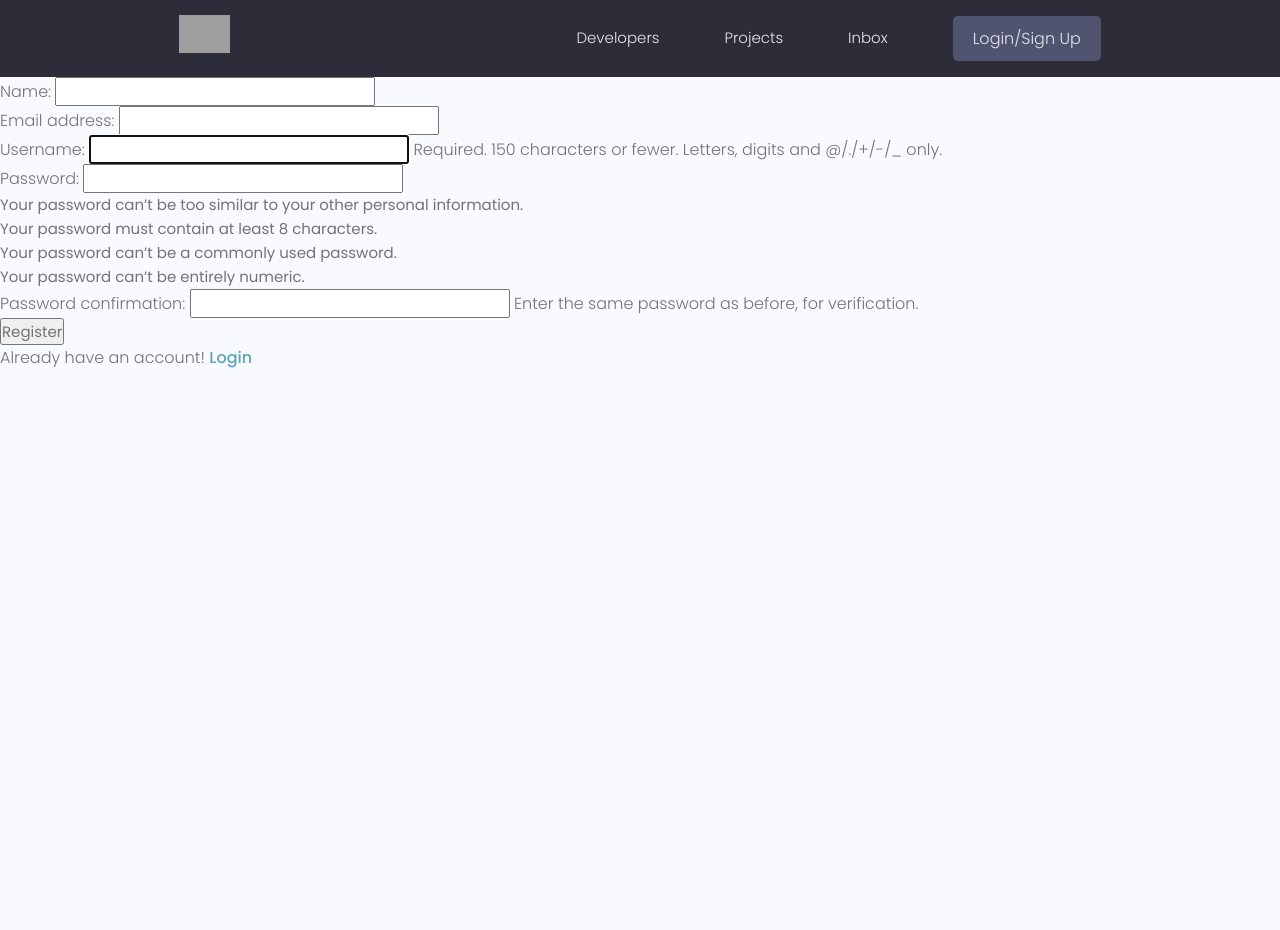
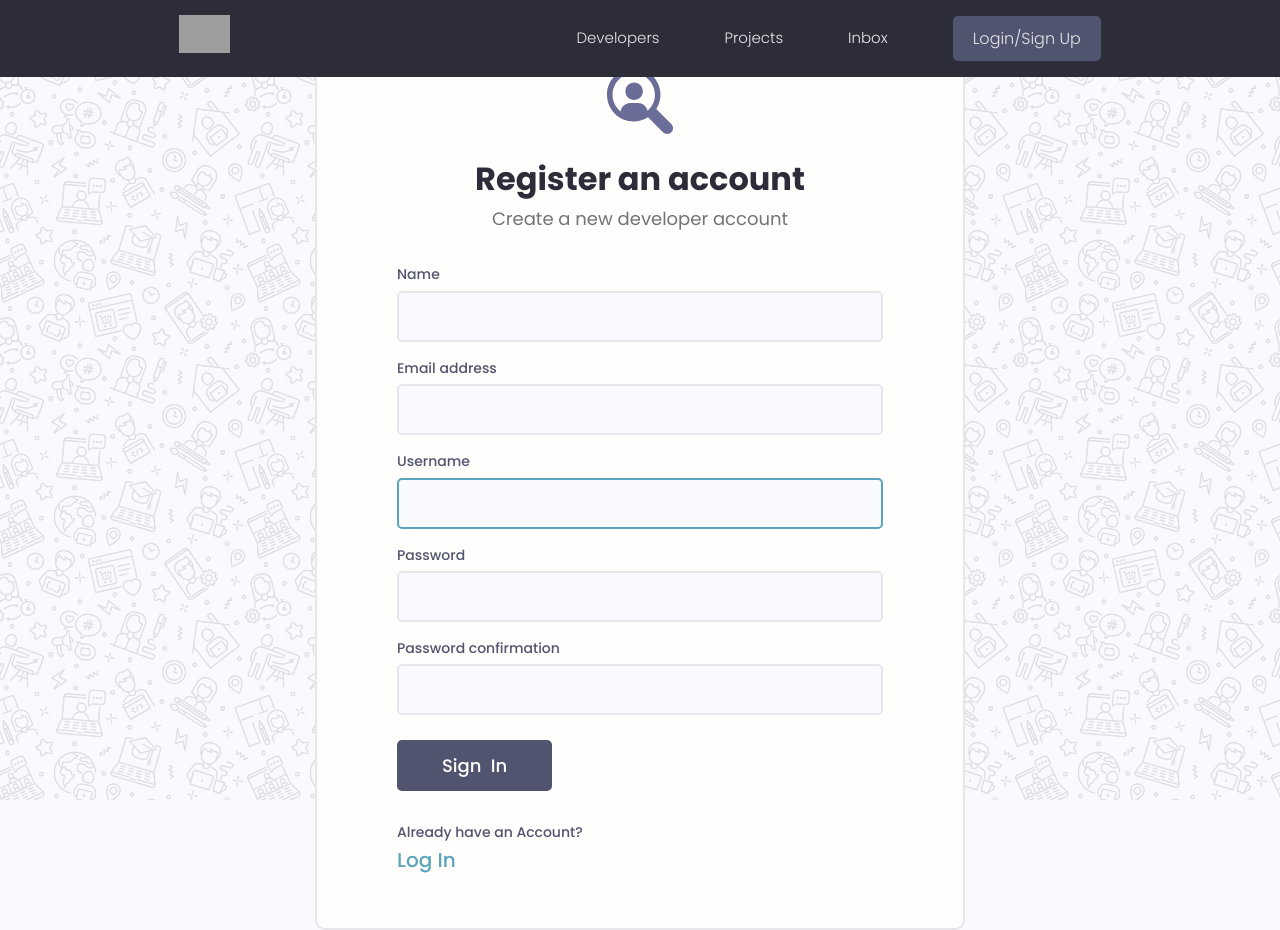
Before and after one commit to keshavdubey1196/DevSearch-Web-app, a Django app: page /register/ in a window 1280 px wide. Before the commit the page ends 368 px from the top, so only its background shows below. Run offline with Django 4.2, Linux system fonts and the light colour scheme; some libraries are stand-ins or nearby versions; grey boxes are pictures that could not be loaded.

Commit message:
Styling the login and register pages

```diff
--- a/devsearch/static/uikit/app.js
+++ b/devsearch/static/uikit/app.js
@@ -2,3 +2,11 @@
 document.addEventListener('DOMContentLoaded', function () {
   hljs.highlightAll();
 });
+
+let alertWrapper=document.querySelector(".alert")
+let alertClose=document.querySelector(".alert__close")
+
+if (alertWrapper){
+  alertClose.addEventListener('click',()=>
+    alertWrapper.style.display='none')
+}
--- a/devsearch/templates/main.html
+++ b/devsearch/templates/main.html
@@ -23,14 +23,20 @@
   <body>
     {% include "navbar.html" %}
 
-    {% if messages %}
-<ul class="messages">
-    {% for message in messages %}
-    <li{% if message.tags %} class="{{ message.tags }}"{% endif %}>{{ message }}</li>
-    {% endfor %}
-</ul>
+
+{% if messages %}
+
+{% for message in messages %}
+   <div class="alert alert--{{message.tags}}">
+     <p class="alert__message">{{message}}</p>
+     <button class="aler__close">x</button>
+   </div>
+{% endfor %}
+
 {% endif %}
+
 
     {% block content %} {% endblock content %}
   </body>
+  <script src="{% static 'uikit/app.js'%}"></script>
 </html>
--- a/devsearch/users/forms.py
+++ b/devsearch/users/forms.py
@@ -10,3 +10,16 @@ class CustomUserCreationForm(UserCreationForm):
         labels = {
             "first_name": "Name",
         }
+
+    def __init__(self, *args, **kwargs):
+        super(CustomUserCreationForm, self).__init__(*args, **kwargs)
+
+        # self.fields["title"].widget.attrs.update(
+        #     {"class": "input", "placeholder": "Add title"}
+        # )
+        for name, field in self.fields.items():
+            field.widget.attrs.update(
+                {
+                    "class": "input",
+                }
+            )
--- a/devsearch/users/templates/users/login_register.html
+++ b/devsearch/users/templates/users/login_register.html
@@ -1,23 +1,107 @@
 {% extends "main.html" %}
+
+{% load static %}
 
 {% block content %}
 
 {% if page == "register" %}
-<form action="{% url "register" %}" method="POST">
-    {% csrf_token %}
-    {{form.as_p}}
-    <input type="Submit" value="Register">
-</form>
-<p>Already have an account! <a href="{% url "login" %}">Login</a></p>
+
+
+<div class="auth">
+    <div class="card">
+      <div class="auth__header text-center">
+        <a href="/">
+          <img src="{% static 'images/icon.svg'%}" alt="icon" />
+        </a>
+        <h3>Register an account</h3>
+        <p>Create a new developer account</p>
+      </div>
+
+      <form action="{% url "register" %}" method="POST" class="form auth__form">
+        {% csrf_token %}
+        {% for field in form %}
+        <div class="form__field">
+            <label for="formInput#text">{{field.label}} </label>
+            {{field}}
+            <!-- {% if field.help_text %}
+              <small>{{field.help_text}}</small>
+            {% endif %} -->
+
+            {% for error in field.errors %}
+             <p style="color:red;">{{error}}</p>
+            {% endfor %}
+          </div>
+        {% endfor %}
+        <!-- Input:Text -->
+
+
+
+
+
+
+        <div class="auth__actions">
+          <input class="btn btn--sub btn--lg" type="submit" value="Sign  In" />
+        </div>
+      </form>
+      <div class="auth__alternative">
+        <p>Already have an Account?</p>
+        <a href="{% url "login" %}">Log In</a>
+      </div>
+    </div>
+  </div>
+
 {% else %}
-<form action="{% url "login" %}" method="POST">
-    {% csrf_token %}
-    <input type="text" name="username" placeholder="Enter Username">
-    <input type="password" name="password" placeholder="Enter Password">
-    <input type="Submit" value="Login">
+<div class="auth">
 
-    <p>Don't have an account! <a href="{% url "register" %}">Sign Up</a></p>
-</form>
+    <div class="card">
+
+      <div class="auth__header text-center">
+        <a href="/">
+          <img src="{% static 'images/icon.svg' %}" alt="icon" />
+        </a>
+        <h3>Account Login</h3>
+        <p>Hello Developer, Welcome Back!</p>
+      </div>
+
+      <form action="{% url "login" %}" method="POST" class="form auth__form">
+        {% csrf_token %}
+        <!-- Input:Username -->
+        <div class="form__field">
+          <label for="formInput#text">Username: </label>
+          <input
+            class="input input--text"
+            id="formInput#text"
+            type="text"
+            name="username"
+            placeholder="Enter your username..."
+          />
+        </div>
+
+        <!-- Input:Password -->
+        <div class="form__field">
+          <label for="formInput#password">Password: </label>
+          <input
+            class="input input--password"
+            id="formInput#passowrd"
+            type="password"
+            name="password"
+            placeholder="••••••••"
+          />
+        </div>
+
+        <div class="auth__actions">
+          <input class="btn btn--sub btn--lg" type="submit" value="Log In" />
+          <a href="forgetpassword.html">Forget Password?</a>
+        </div>
+      </form>
+
+      <div class="auth__alternative">
+        <p>Don’t have an Account?</p>
+        <a href="{% url "register" %}">Sign Up</a>
+      </div>
+    </div>
+  </div>
+
 {% endif %}
 
 {% endblock content%}
--- a/devsearch/users/views.py
+++ b/devsearch/users/views.py
@@ -32,7 +32,7 @@ def loginUser(request):
 
 def logoutUser(request):
     logout(request)
-    messages.error(request, "User successfully logged out")
+    messages.info(request, "User successfully logged out")
     return redirect("login")
 
 
```
Also changed, not shown: devsearch/templates/login.html (added, +51 -0 lines), devsearch/templates/signup.html (added, +96 -0 lines), devsearch/db.sqlite3, devsearch/static/images/icon.svg (added), devsearch/static/images/pattern.jpg (added).
